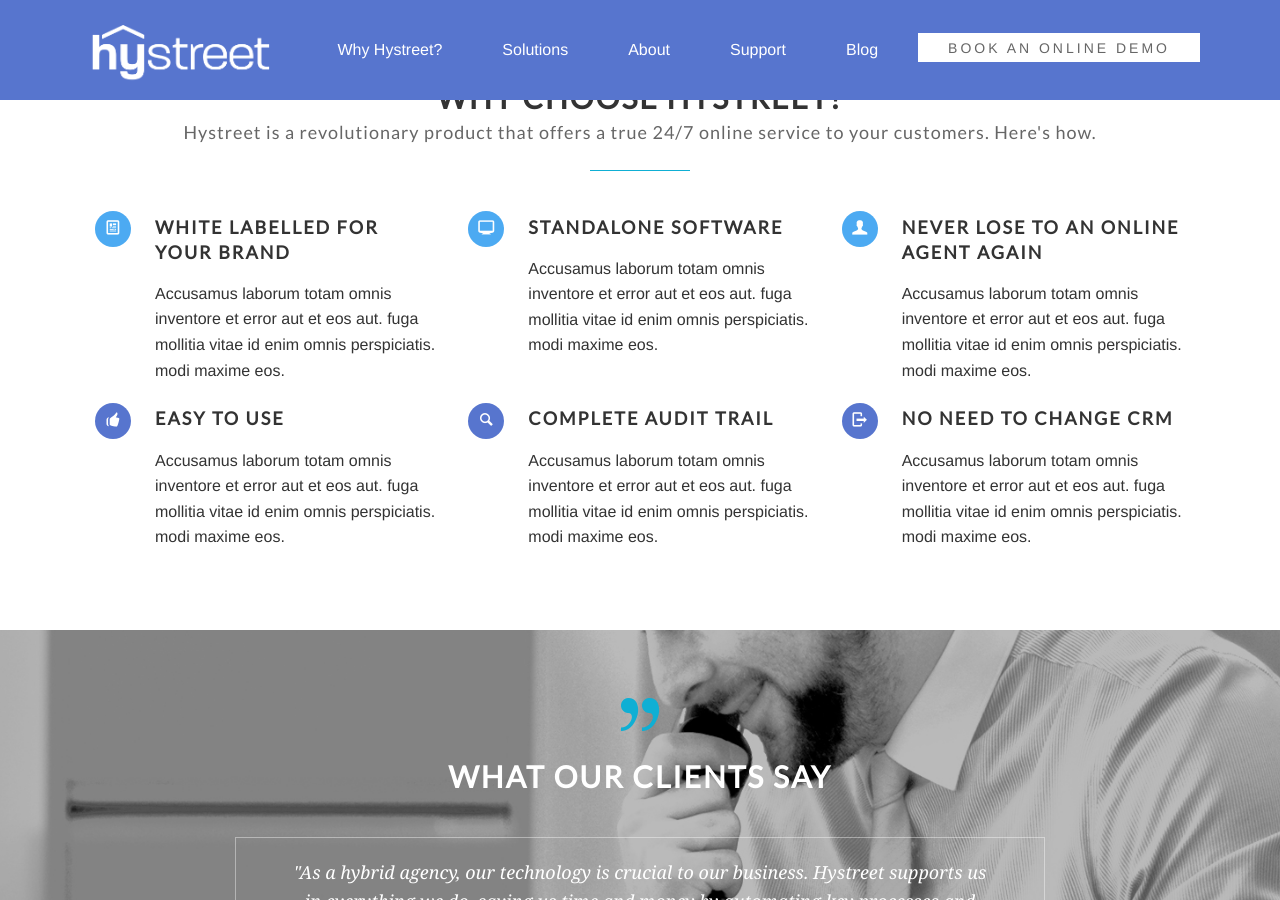
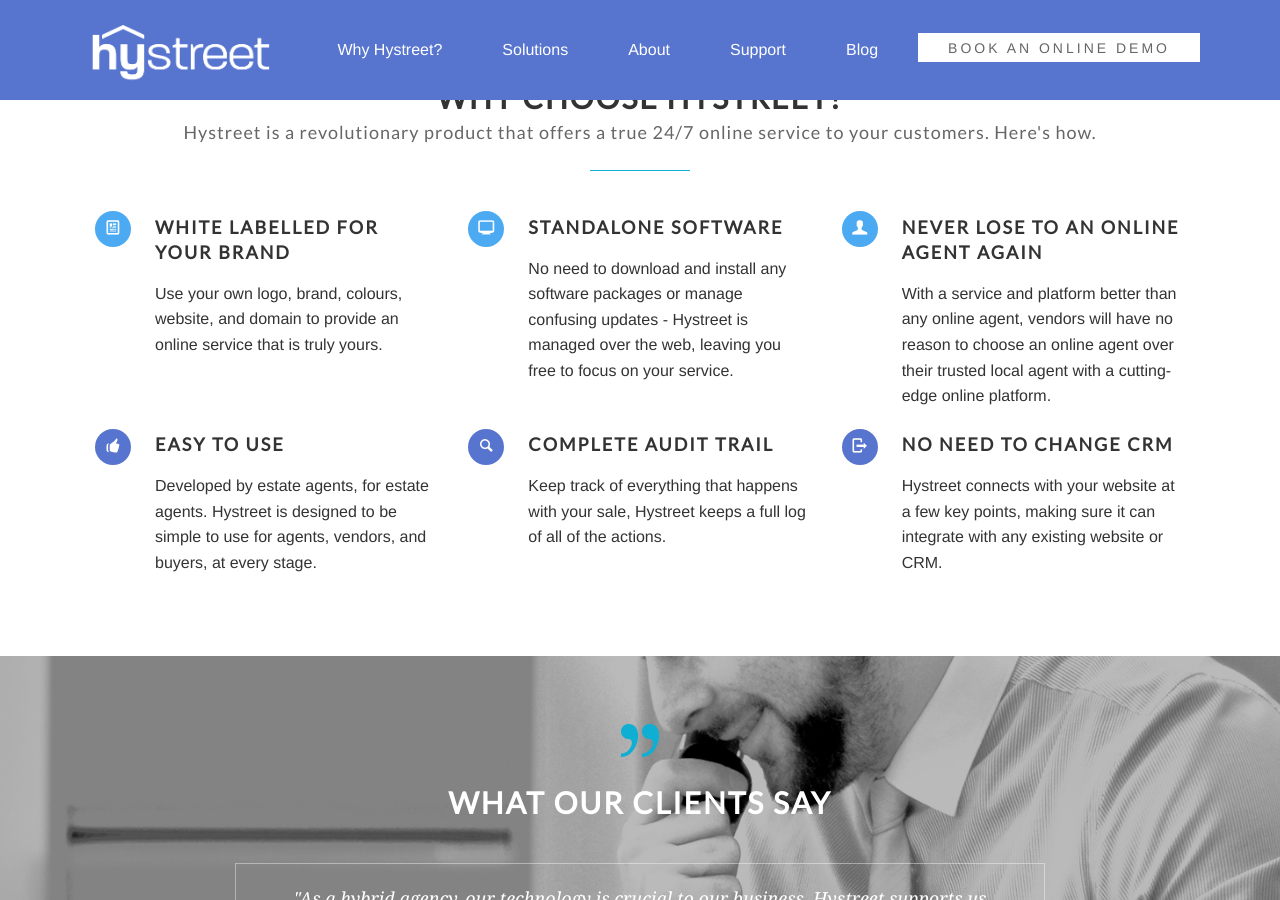
Before and after one commit to hystreet/hystreet.github.io, a Jekyll site: the page built from index.html, in a window 1280 px wide and 900 px high, scrolled down 1552 px. Built offline with Jekyll 4.4.1, drawn with Linux system fonts in a browser that asks for light colours; some web fonts are replaced.

Commit message:
Updating services text

```diff
--- a/index.html
+++ b/index.html
@@ -33,32 +33,32 @@
     - title: White labelled for your brand
       icon: newspaper
       desc:
-        Accusamus laborum totam omnis inventore et error aut et eos aut. fuga mollitia vitae id enim omnis perspiciatis. modi maxime eos.
+        Use your own logo, brand, colours, website, and domain to provide an online service that is truly yours.
       color:
     - title: Standalone software
       icon: monitor
       desc:
-        Accusamus laborum totam omnis inventore et error aut et eos aut. fuga mollitia vitae id enim omnis perspiciatis. modi maxime eos.
+        No need to download and install any software packages or manage confusing updates - Hystreet is managed over the web, leaving you free to focus on your service.
       color:
     - title: Never lose to an online agent again
       icon: user
       desc:
-        Accusamus laborum totam omnis inventore et error aut et eos aut. fuga mollitia vitae id enim omnis perspiciatis. modi maxime eos.
+        With a service and platform better than any online agent, vendors will have no reason to choose an online agent over their trusted local agent with a cutting-edge online platform.
       color:
     - title: Easy to use
       icon: thumbs-up
       desc:
-        Accusamus laborum totam omnis inventore et error aut et eos aut. fuga mollitia vitae id enim omnis perspiciatis. modi maxime eos.
+        Developed by estate agents, for estate agents. Hystreet is designed to be simple to use for agents, vendors, and buyers, at every stage.
       color: yellow
     - title: Complete audit trail
       icon: search
       desc:
-        Accusamus laborum totam omnis inventore et error aut et eos aut. fuga mollitia vitae id enim omnis perspiciatis. modi maxime eos.
+        Keep track of everything that happens with your sale, Hystreet keeps a full log of all of the actions.
       color: yellow
     - title: No need to change CRM
       icon: logout
       desc:
-        Accusamus laborum totam omnis inventore et error aut et eos aut. fuga mollitia vitae id enim omnis perspiciatis. modi maxime eos.
+        Hystreet connects with your website at a few key points, making sure it can integrate with any existing website or CRM.
       color: yellow
 
 milestones:
```
